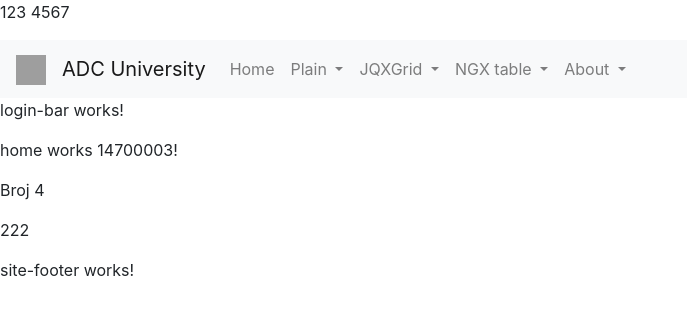
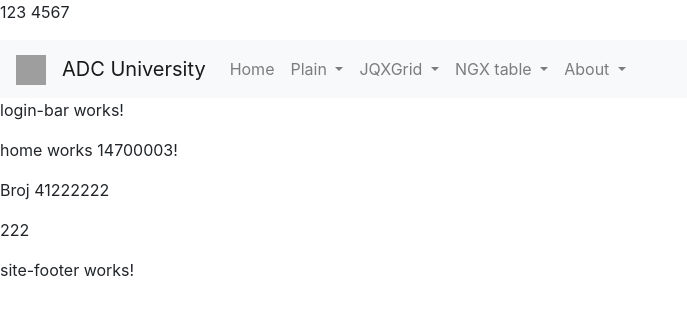
Before and after one commit to adacco12/AdcUniversity64, an Angular app: page /home in a window 1280 px wide. Shown: the top 314 px of the page, without its empty margins (0-687 px from the left). Built offline with nearby package versions, Linux system fonts and the light colour scheme; grey boxes are pictures that could not be loaded.

Commit message:
Nakon bootstrap i header2

```diff
--- a/src/app/home/home.component.html
+++ b/src/app/home/home.component.html
@@ -2,6 +2,6 @@
   home works 14700003!
 </p>
 
-<p>Broj 4</p>
+<p>Broj 41222222</p>
 
 <p>222</p>
```
